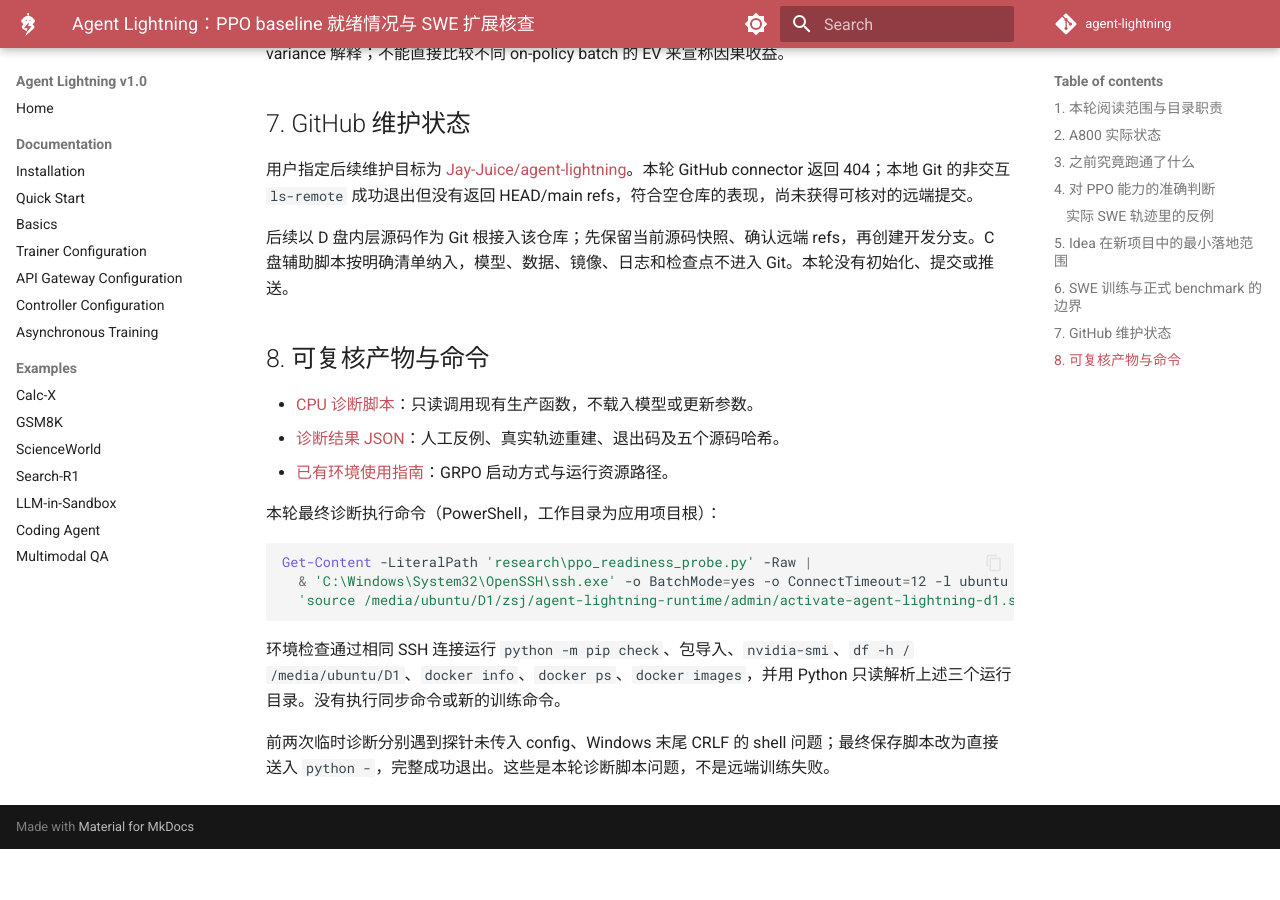
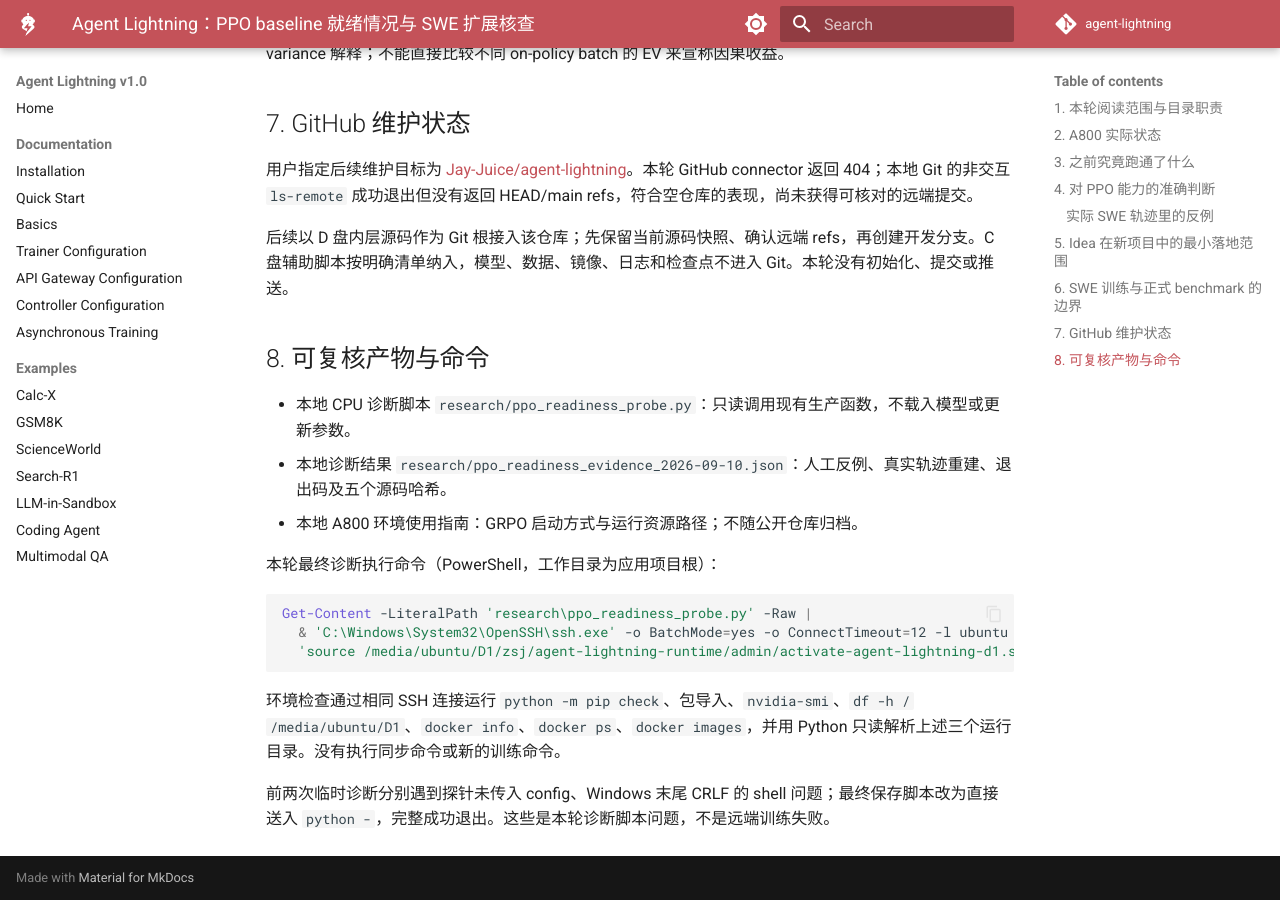
Before and after one commit to Jay-Juice/agent-lightning, an MkDocs documentation site: the page built from docs/experiments/PPO_BASELINE_READINESS_2026-09-10.md, in a window 1280 px wide and 900 px high, scrolled down 5382 px. Built offline with MkDocs 1.6.1 and Material for MkDocs 9.7.7, drawn with Linux system fonts in a browser that asks for light colours; comment, search, counter and statistics services are not loaded; the version menu is left out; before the commit the page ends 6231 px from its top, so only the background shows below that; some of the changed text lies outside the part shown.

Commit message:
Fix links in archived experiment notes

```diff
--- a/docs/experiments/PPO_BASELINE_READINESS_2026-09-10.md
+++ b/docs/experiments/PPO_BASELINE_READINESS_2026-09-10.md
@@ -41,7 +41,7 @@
 | SWE-smith 元数据 | 本轮逐行计数：训练 6,343，验证 474 |
 | 可离线训练子集 | exceptiongroup：32 条训练、6 条验证；全量仓库镜像未备齐 |
 
-最新 [环境汇总](A800_ENVIRONMENT_AND_USAGE.md) 已经覆盖了 09-09 老调研中的 Docker 权限、数据缺失和单机运行器缺失问题，不应继续将这些当作当前阻塞。
+最新的本地 A800 环境汇总已经覆盖了 09-09 老调研中的 Docker 权限、数据缺失和单机运行器缺失问题，不应继续将这些当作当前阻塞。该服务器指南包含运维信息，不随公开仓库归档。
 
 实际辅助脚本在服务器 `agent-lightning-runtime/tools/a800-training/` 和 `tools/swe-bench-local/`；本地原件仍在 `C:/Users/zsj/Documents/ChatGPT/agent-lightning/`。后续要纳入 D 盘源码维护，需按明确文件清单迁入，不能假定它们已随原仓库受版本管理。
 
@@ -140,9 +140,9 @@
 
 ## 8. 可复核产物与命令
 
-- [CPU 诊断脚本](research/ppo_readiness_probe.py)：只读调用现有生产函数，不载入模型或更新参数。
-- [诊断结果 JSON](research/ppo_readiness_evidence_2026-09-10.json)：人工反例、真实轨迹重建、退出码及五个源码哈希。
-- [已有环境使用指南](A800_ENVIRONMENT_AND_USAGE.md)：GRPO 启动方式与运行资源路径。
+- 本地 CPU 诊断脚本 `research/ppo_readiness_probe.py`：只读调用现有生产函数，不载入模型或更新参数。
+- 本地诊断结果 `research/ppo_readiness_evidence_2026-09-10.json`：人工反例、真实轨迹重建、退出码及五个源码哈希。
+- 本地 A800 环境使用指南：GRPO 启动方式与运行资源路径；不随公开仓库归档。
 
 本轮最终诊断执行命令（PowerShell，工作目录为应用项目根）：
 
```
